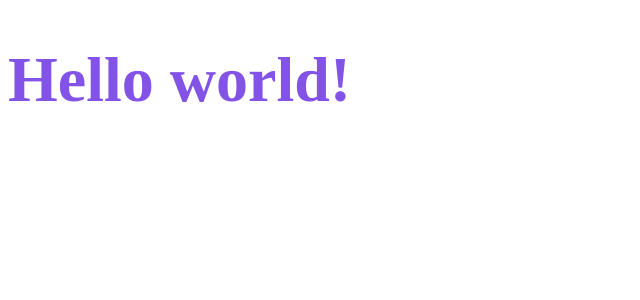
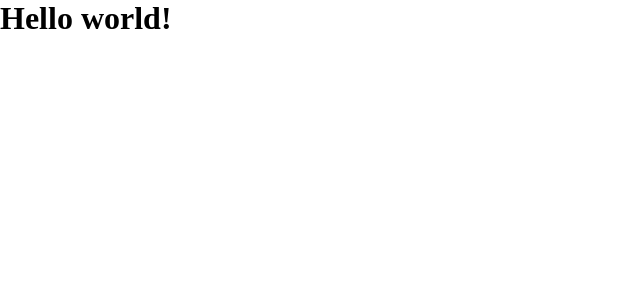
Before and after one commit to carlosvinici/DT_Money, a React (Create React App) app: page / in a window 1280 px wide. Shown: the top 300 px of the page, without its empty margins (0-640 px from the left). Built offline with nearby package versions, Linux system fonts and the light colour scheme.

Commit message:
Criado estilos globais

```diff
--- a/public/index.html
+++ b/public/index.html
@@ -2,7 +2,7 @@
 <html lang="en">
   <head>
     <meta charset="utf-8" />
-    <link rel="icon" href="%PUBLIC_URL%/favicon.ico" />
+    <link rel="icon" href="favicon.png" type="image/png"/>
     <meta name="viewport" content="width=device-width, initial-scale=1" />
     <title>DT money</title>
   </head>
--- a/src/App.tsx
+++ b/src/App.tsx
@@ -1,15 +1,12 @@
-import styled from 'styled-components'
+import { GlobalStyle } from "./styles/global";
 
-const Title = styled.h1`
-  color: #8253e6;
-  font-size: 64px;
-`
 
 
 export function App() {
   return (
     <div className="App">
-      <Title>Hello world!</Title>
+      <h1>Hello world!</h1>
+      <GlobalStyle />
     </div>
   );
 }
--- /dev/null
+++ b/src/styles/global.ts
@@ -0,0 +1,47 @@
+import { createGlobalStyle } from 'styled-components'
+
+export const GlobalStyle = createGlobalStyle`
+    :root {
+        --background: #f8f2f5;
+        --red: #e52e40;
+        --blue: #5429cc;
+
+        --blue-light: #6933ff;
+
+        --text-title: #365f5f;
+        --text-body: #969cb3;
+
+        --shape: #ffffff
+    }
+
+    *{
+        margin: 0;
+        padding: 0;
+        box-sizing: border-box;
+    }
+
+    //font
+    html{
+        @media (max-width: 1080px) {
+            font-size: 93.75%; //15px
+        }
+
+        @media (max-width: 720px){
+            font-size: 87.5%; //14px
+        }
+    }
+
+    body{
+        background: var(---background);
+        -webkit-font-smoothing: antialiased;
+    }
+
+    button {
+        cursor: pointer;
+    }
+
+    [disabled] {
+        opacity: 0.6;
+        cursor: not-allowed;
+    }
+`
```
